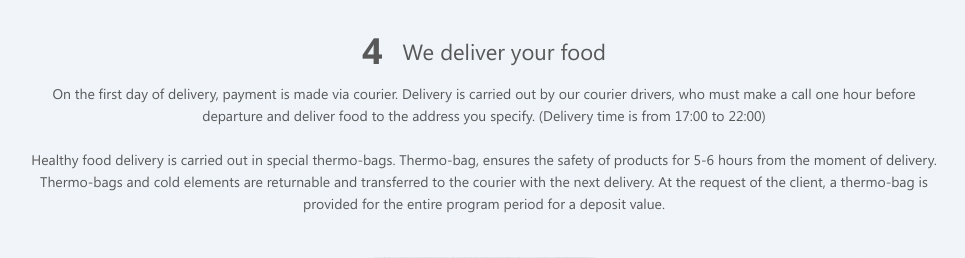
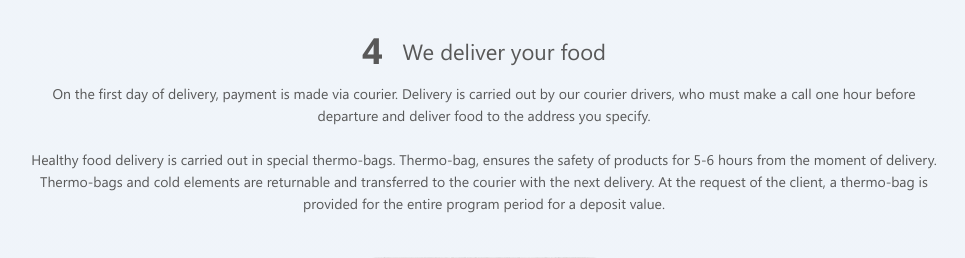
Before and after one commit to kusdavletov/healthyfood, a Django app: page /how-it-works/ in a window 1280 px wide. Shown: the part 1929-2187 px from the top of the page, without its empty margins (156-1121 px from the left). Run offline with Django 3.2, Linux system fonts and the light colour scheme; some libraries are stand-ins or nearby versions.

Commit message:
Update content

```diff
--- a/healthy_food/templates/how-it-works.html
+++ b/healthy_food/templates/how-it-works.html
@@ -67,7 +67,6 @@
                 <p>
                     On the first day of delivery, payment is made via courier.
                     Delivery is carried out by our courier drivers, who must make a call one hour before departure and deliver food to the address you specify.
-                    (Delivery time is from 17:00 to 22:00)
                 </p>
                 <p>
                     Healthy food delivery is carried out in special thermo-bags.
```
